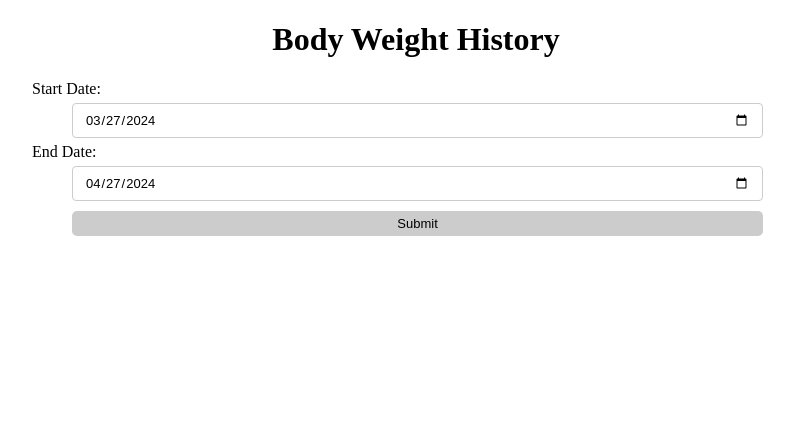
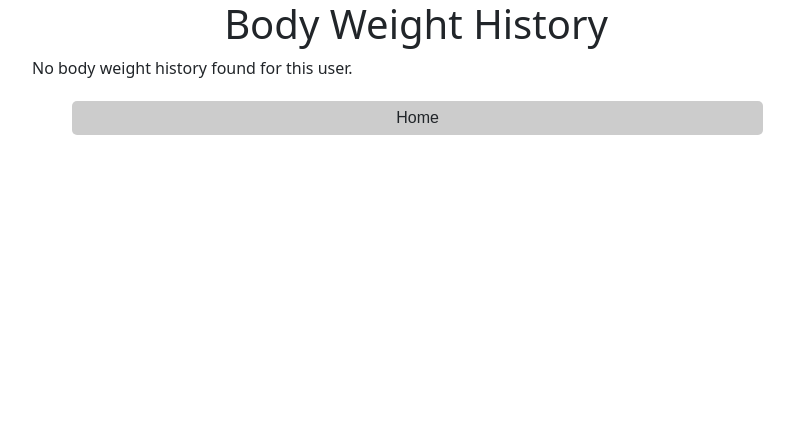
Before and after one commit to david-bieger/DatabaseSystemsFinal, a PHP site: page /cs4750/bodyWeightHistory.php in a window 1280 px wide. Shown: the top 435 px of the page, without its empty margins (224-1018 px from the left). After the commit the page ends 135 px from the top, so only its background shows below. Run offline with PHP 8.4, Linux system fonts and the light colour scheme; data comes from the database, SQL or seed files in the repository.

Commit message:
Fixed body weight history page

```diff
--- a/bodyWeightHistory.php
+++ b/bodyWeightHistory.php
@@ -1,32 +1,48 @@
 <?php
-// Include necessary files and establish database connection
 require("connect-db.php");
 require("database-functions.php");
 
-// Initialize variables
-$start_date = date("Y-m-d", strtotime("-1 month")); // Default start date is 1 month before today
-$end_date = date("Y-m-d");
-$weights = array();
-$username = isset($_GET['username']) ? $_GET['username'] : "";
+// Initialize username variable
+$username = "";
 
-// Handle form submissions
+// Check if a form is submitted, and if so, update $username
 if ($_SERVER["REQUEST_METHOD"] == "POST") {
-    $start_date = $_POST["start_date"];
-    $end_date = $_POST["end_date"];
+    if (!empty($_POST['username'])) {
+        $username = $_POST['username'];
+    }
+} else {
+    // Check if the username is passed in the URL parameters
+    if(isset($_GET['username'])) {
+        $username = $_GET['username'];
+    }
+}
 
-    // Retain the username information in the URL
-    $username = $_POST["username"];
+// Check if a delete request is made
+if ($_SERVER["REQUEST_METHOD"] == "POST" && isset($_POST['date'])) {
+    $date = $_POST['date'];
+    $username = $_POST['username'];
 
-    // Query database for weights between start and end dates
-    $query = "SELECT date, weight FROM Body_Weight_History WHERE date BETWEEN :start_date AND :end_date AND user_id = :username";
+    $query = "DELETE FROM Body_Weight_History WHERE user_id = :user_id AND date = :date";
     $statement = $db->prepare($query);
-    $statement->bindValue(':start_date', $start_date);
-    $statement->bindValue(':end_date', $end_date);
-    $statement->bindValue(':username', $username);
+    $statement->bindValue(':user_id', $username);
+    $statement->bindValue(':date', $date);
+    $statement->execute();
+}
+
+if ($_SERVER["REQUEST_METHOD"] == "POST") {
+    if (!empty($_POST['Home'])) {
+        $username = $_POST['username'];
+        header("Location: http://localhost/cs4750/DatabaseSystemsFinal/home.php?username=$username");
+        exit();
+    }
+}
+
+$query = "SELECT * FROM Body_Weight_History WHERE user_id = :user_id ORDER BY date DESC";
+$statement = $db->prepare($query);
+$statement->bindValue(':user_id', $username);
 $statement->execute();
 $weights = $statement->fetchAll(PDO::FETCH_ASSOC);
 $statement->closeCursor();
-}
 ?>
 
 <!DOCTYPE html>
@@ -36,73 +52,47 @@ if ($_SERVER["REQUEST_METHOD"] == "POST") {
     <meta http-equiv="X-UA-Compatible" content="IE=edge">
     <meta name="viewport" content="width=device-width, initial-scale=1">
     <title>Body Weight History</title>
-  <!-- Include necessary libraries for chart -->
-  <script src="https://cdn.jsdelivr.net/npm/chart.js"></script>
-  <link rel="stylesheet" href="styles.css">
+    <link href="https://cdn.jsdelivr.net/npm/bootstrap@5.1.3/dist/css/bootstrap.min.css" rel="stylesheet" integrity="sha384-1BmE4kWBq78iYhFldvKuhfTAU6auU8tT94WrHftjDbrCEXSU1oBoqyl2QvZ6jIW3" crossorigin="anonymous">
+    <link rel="stylesheet" href="styles.css" />
 </head>
 <body>
-  <div class="container">
+    <div>
         <h1>Body Weight History</h1>
-    <form id="dateRangeForm" action="<?php echo htmlspecialchars($_SERVER["PHP_SELF"]); ?>" method="post">
-      <!-- Retain the username information in a hidden input field -->
-      <input type="hidden" name="username" value="<?php echo $username; ?>">
-      <label for="start_date">Start Date:</label>
-      <input type="date" name="start_date" value="<?php echo $start_date; ?>" required>
-      <br>
-      <label for="end_date">End Date:</label>
-      <input type="date" name="end_date" value="<?php echo $end_date; ?>" required>
-      <br>
-      <input type="submit" value="Submit" class="btn">
+        <?php if (count($weights) > 0): ?>
+        <table class="table">
+            <thead>
+                <tr>
+                    <th>Date</th>
+                    <th>Weight (kg)</th>
+                    <th>Delete</th>
+                </tr>
+            </thead>
+            <tbody>
+                <?php foreach ($weights as $weight): ?>
+                <tr>
+                    <td><?php echo $weight['date']; ?></td>
+                    <td><?php echo $weight['weight']; ?></td>
+                    <td>
+                        <form action="<?php echo htmlspecialchars($_SERVER["PHP_SELF"]); ?>?username=<?php echo $username; ?>" method="post">
+                            <input type="hidden" name="date" value="<?php echo $weight["date"]; ?>">
+                            <input type="hidden" name="username" value="<?php echo $username; ?>" />
+                            <button type="submit" class="btn btn-danger">Delete</button>
                         </form>
+                    </td>
+                </tr>
+                <?php endforeach; ?>
+            </tbody>
+        </table>
+        <?php else: ?>
+        <p>No body weight history found for this user.</p>
+        <?php endif; ?>
+        <form id="home" action="http://localhost/cs4750/DatabaseSystemsFinal/home.php" method="get">
+            <!-- Pass the username as a query parameter -->
+            <input type="hidden" name="username" value="<?php echo $username; ?>" />
+            <input type="submit" value="Home" class="btn" />
+        </form>
+    </div>
 
-    <?php if ($_SERVER["REQUEST_METHOD"] == "POST" && !empty($weights)) : ?>
-      <!-- Display chart if weights are available -->
-      <canvas id="weightChart" width="800" height="400"></canvas>
-      <script>
-        // Extract dates and weights from PHP array
-        var dates = <?php echo json_encode(array_column($weights, 'date')); ?>;
-        var weights = <?php echo json_encode(array_column($weights, 'weight')); ?>;
-
-        // Create chart
-        var ctx = document.getElementById('weightChart').getContext('2d');
-        var myChart = new Chart(ctx, {
-          type: 'line',
-          data: {
-            labels: dates,
-            datasets: [{
-              label: 'Weight',
-              data: weights,
-              backgroundColor: 'rgba(54, 162, 235, 0.2)',
-              borderColor: 'rgba(54, 162, 235, 1)',
-              borderWidth: 1
-            }]
-          },
-          options: {
-            scales: {
-              x: {
-                type: 'time',
-                time: {
-                  unit: 'day',
-                  displayFormats: {
-                    day: 'MMM D'
-                  }
-                },
-                title: {
-                  display: true,
-                  text: 'Date'
-                }
-              },
-              y: {
-                title: {
-                  display: true,
-                  text: 'Weight (lbs)'
-                }
-              }
-            }
-          }
-        });
-      </script>
-    <?php endif; ?>
-  </div>
+    <script src="https://cdn.jsdelivr.net/npm/bootstrap@5.1.3/dist/js/bootstrap.bundle.min.js" integrity="sha384-ka7Sk0Gln4gmtz2MlQnikT1wXgYsOg+OMhuP+IlRH9sENBO0LRn5q+8nbTov4+1p" crossorigin="anonymous"></script>
 </body>
 </html>
```
Lines whose indentation alone changed are shown as unchanged.
